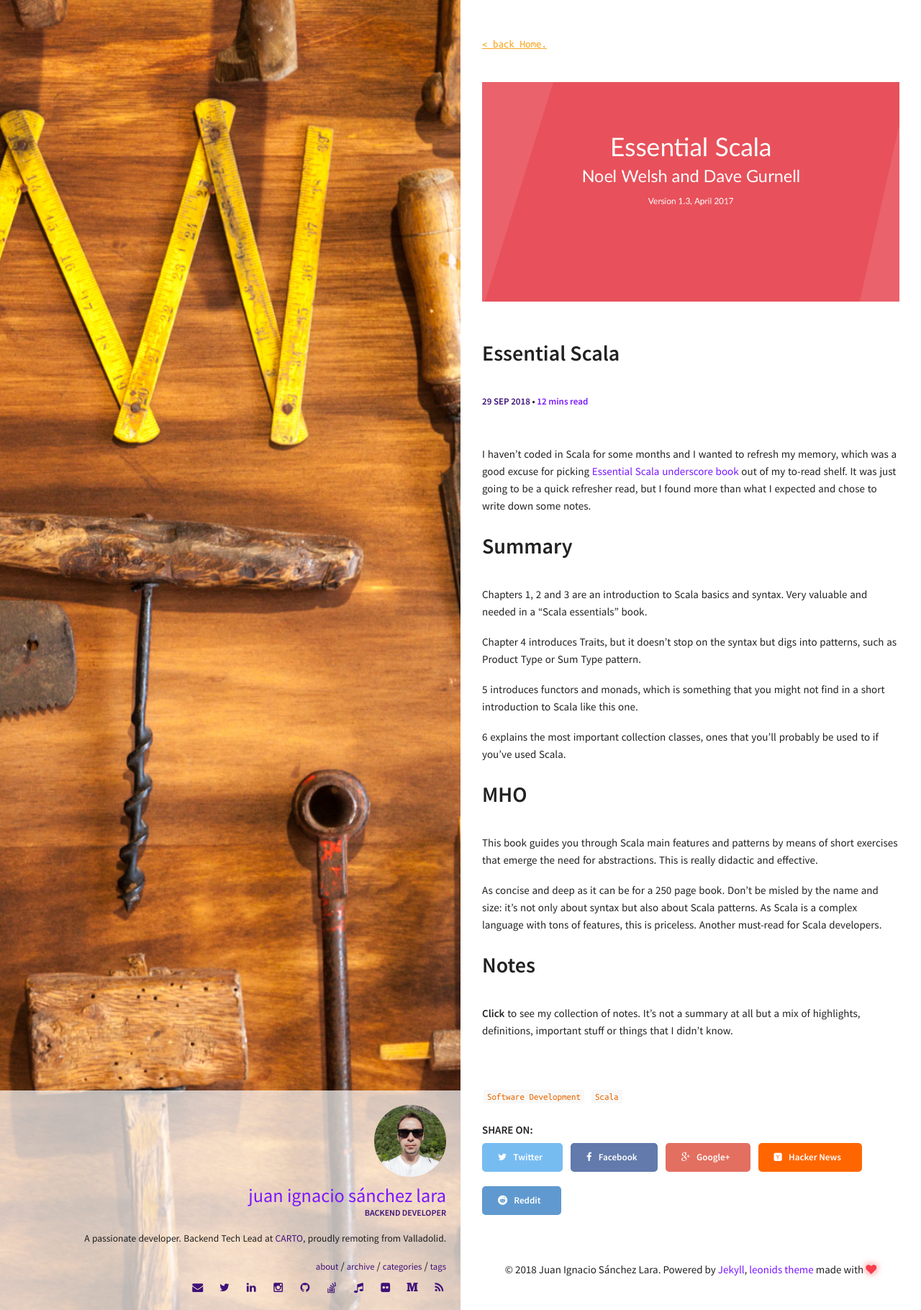
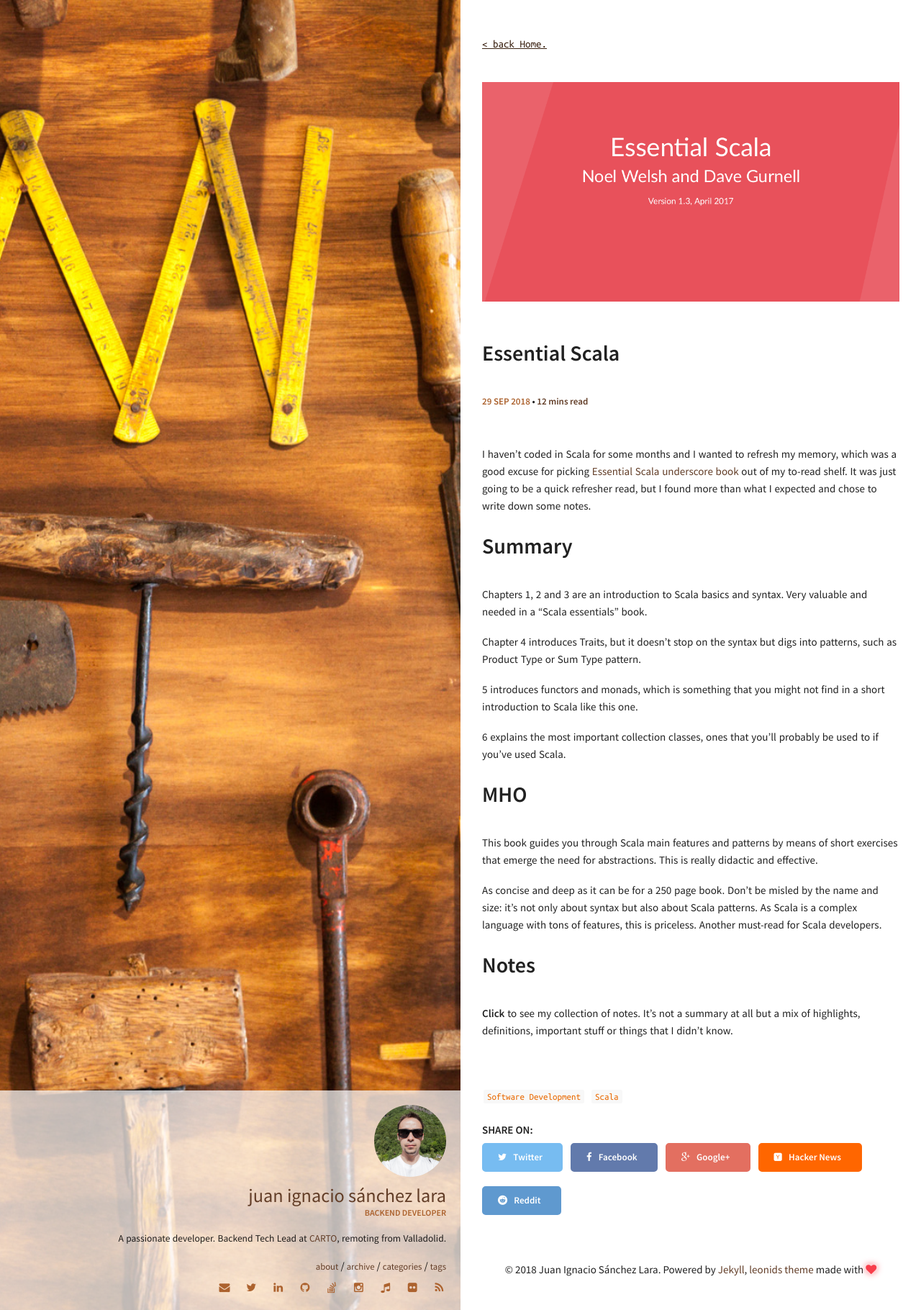
Before and after one commit to juanignaciosl/juanignaciosl.github.io, a Jekyll site: the page built from _posts/2018-09-29-Essential_Scala.markdown, in a window 1280 px wide. Shown: the whole page at 72% size. Built offline with Jekyll 4.4.1, drawn with Linux system fonts in a browser that asks for light colours.

Commit message:
Style improvements

```diff
--- a/_config.yml
+++ b/_config.yml
@@ -19,11 +19,11 @@ owner:
   name: Juan Ignacio Sánchez Lara
   avatar: avatar.jpg
   job: "Backend Developer"
-  bio: "A passionate developer. Backend Tech Lead at [CARTO](http://carto.com), proudly remoting from Valladolid."
+  bio: "A passionate developer. Backend Tech Lead at [CARTO](http://carto.com), remoting from Valladolid."
   email: juanignaciosl@gmail.com
   blog: http://www.juanignaciosl.com
-  medium: juanignaciosl
-  #disqus-shortname: renyuanzblog
+  # medium: juanignaciosl
+  # disqus-shortname: renyuanzblog
   twitter: juanignaciosl #username
   facebook: #username
   google:
--- a/_includes/social-links.html
+++ b/_includes/social-links.html
@@ -5,11 +5,11 @@
     {% if author.facebook %}<li><a href="http://facebook.com/{{ author.facebook }}" class="social-link-item" target="_blank"><i class="fa fa-fw fa-facebook"></i></a></li>{% endif %}
     {% if author.google.plus %}<li><a href="http://plus.google.com/+{{ author.google.plus }}" class="social-link-item" target="_blank"><i class="fa fa-fw fa-google-plus"></i> Google+</a></li>{% endif %}
     {% if author.linkedin %}<li><a href="http://linkedin.com/in/{{ author.linkedin }}" class="social-link-item" target="_blank"><i class="fa fa-fw fa-linkedin"></i></a></li>{% endif %}
+    {% if author.github %}<li><a href="http://github.com/{{ author.github }}" class="social-link-item" target="_blank"><i class="fa fa-fw fa-github"></i></a></li>{% endif %}
+    {% if author.stackoverflow %}<li><a href="http://stackoverflow.com/users/{{ author.stackoverflow }}" class="social-link-item" target="_blank"><i class="fa fa-fw fa-stack-overflow"></i></a></li>{% endif %}
     {% if author.xing %}<li><a href="http://www.xing.com/profile/{{ author.xing }}" class="social-link-item" target="_blank"><i class="fa fa-fw fa-xing"></i></a></li>{% endif %}
     {% if author.instagram %}<li><a href="http://instagram.com/{{ author.instagram }}" class="social-link-item" target="_blank"><i class="fa fa-fw fa-instagram"></i></a></li>{% endif %}
     {% if author.tumblr %}<li><a href="http://{{ author.tumblr }}.tumblr.com" class="social-link-item" target="_blank"><i class="fa fa-fw fa-tumblr"></i></a></li>{% endif %}
-    {% if author.github %}<li><a href="http://github.com/{{ author.github }}" class="social-link-item" target="_blank"><i class="fa fa-fw fa-github"></i></a></li>{% endif %}
-    {% if author.stackoverflow %}<li><a href="http://stackoverflow.com/users/{{ author.stackoverflow }}" class="social-link-item" target="_blank"><i class="fa fa-fw fa-stack-overflow"></i></a></li>{% endif %}
     {% if author.lastfm %}<li><a href="http://lastfm.com/user/{{ author.lastfm }}" class="social-link-item" target="_blank"><i class="fa fa-fw fa-music"></i></a></li>{% endif %}
     {% if author.dribbble %}<li><a href="http://dribbble.com/{{ author.dribbble }}" class="social-link-item" target="_blank"><i class="fa fa-fw fa-dribbble"></i></a></li>{% endif %}
     {% if author.pinterest %}<li><a href="http://www.pinterest.com/{{ author.pinterest }}" class="social-link-item" target="_blank"><i class="fa fa-fw fa-pinterest"></i></a></li>{% endif %}
--- a/_sass/components/_variables.scss
+++ b/_sass/components/_variables.scss
@@ -1,3 +1,30 @@
+// PALLETTES FROM IMAGE
+// canva.com
+// Sandy Brown
+// #f6d144 yellow
+// #df8e42 orange
+// #ac622e brown 1
+// #3c2313 brown 2
+// #623d27 brown 3
+
+// Colormind.io
+// #A7A3AD grey
+// #F9D22F yellow
+// #AF6B3A brown 1
+// #6A3F23 brown 2
+// #3C2310 brown 3
+
+// palettefx.com
+// #ffee44 yellow 1
+// #ffdd00 yellow 2
+// #ee9900 orange
+// #cc7733 brown 1
+// #884422 brown 2
+// #442211 brown 3
+// #dd3322 red
+
+
+
 /*
  * Global Variables
  */
@@ -55,16 +82,12 @@ $text-color:       rgba(0, 0, 0, 0.87) !default;
 $background-color: #f5f5f5;
 
 $white:            #fff;
-// $primary:          #42b983;
-$primary:          #7A16FF;
-// $secondary:        #8d7edc;
-$secondary:        #3D1177;
+$primary:          #623d27;
+$secondary:        #ac622e;
 $success:          #65e892;
 $danger:           #f83e4b;
-$warning:          #F5A623;
-// $warning:          #FFCB00;
-// $info:             #09ABF6;
-$info:             $warning;
+$warning:          #df8e42;
+$info:             #3c2313;
 
 // Tables
 $table-border-color: #d0d0d0 !default;
--- a/_sass/pages/_layout.scss
+++ b/_sass/pages/_layout.scss
@@ -58,8 +58,7 @@ iframe {
   }
   .author_name {
     display: block;
-    // color: #F36170;
-    color: #7A16FF;
+    color: $primary;
     font-size: 1.75em;
     text-transform: lowercase;
   }
@@ -94,7 +93,14 @@ iframe {
   }
 }
 
-.social-links a.social-link-item, .author_bio a {
+.author_bio a {
+  color: $primary;
+  &:hover,
+  &:focus {
+    color: lighten($primary, 14%);
+  }
+}
+.social-links a.social-link-item {
   color: $secondary;
   &:hover,
   &:focus {
@@ -113,10 +119,10 @@ iframe {
       margin-top: 1em;
       text-transform: lowercase;
       font-size: 85%;
-      color: $secondary;
+      color: $primary;
       &:hover,
       &:focus {
-        color: lighten($secondary, 14%);
+        color: lighten($primary, 14%);
       }
     }
   }
```
